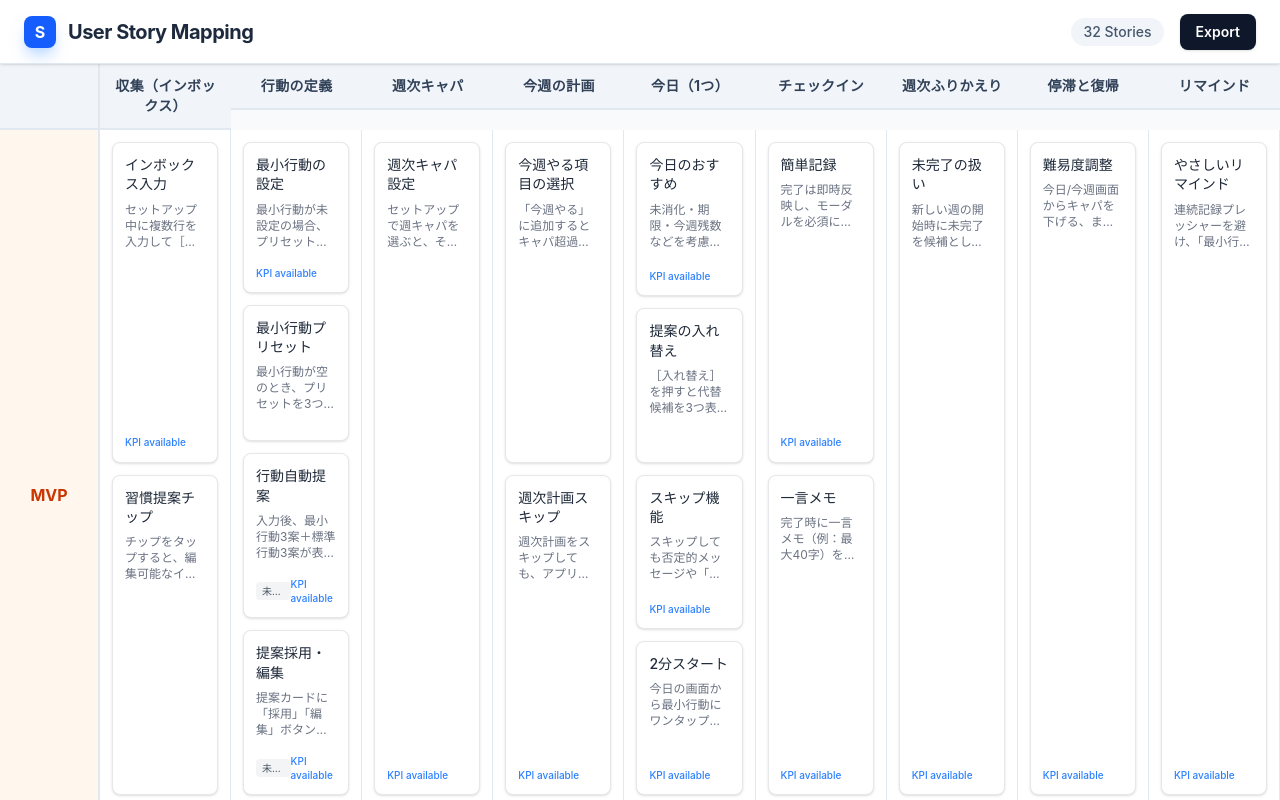
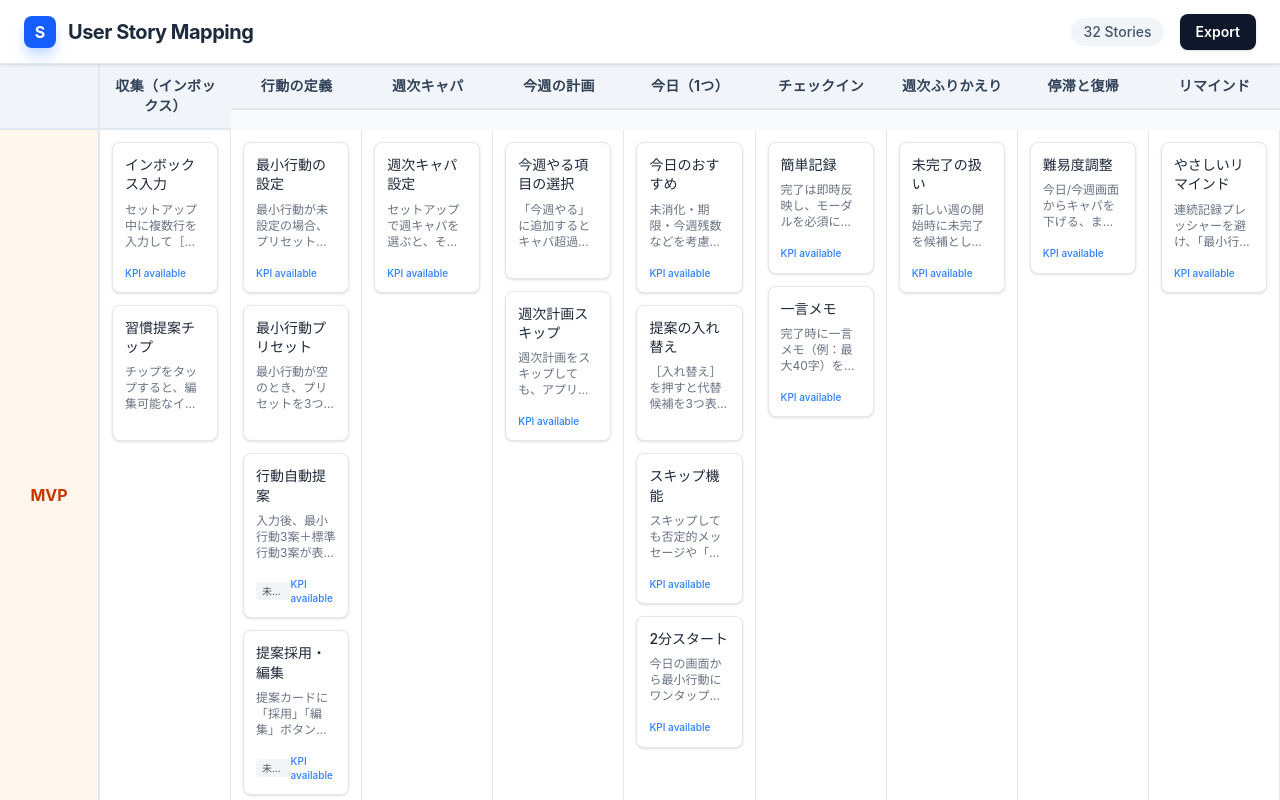
Before and after one commit to mottodora/user-story, a React (Vite) app: page / in a window 1280 px wide. Built offline with nearby package versions, Linux system fonts and the light colour scheme.

Commit message:
feat: Implement drag and drop for stories
- Enable vertical and horizontal drag and drop for stories
- Add SortableStoryCard and StoryMapCell components
- Update StoryMapBoard to handle story reordering and moving between releases/activities

```diff
--- a/src/App.tsx
+++ b/src/App.tsx
@@ -32,6 +32,11 @@ function App() {
     setData({ ...data, activities: newActivities });
   };
 
+  const handleStoryUpdate = (newStories: Story[]) => {
+    if (!data) return;
+    setData({ ...data, stories: newStories });
+  };
+
   return (
     <div className="h-screen w-screen flex flex-col overflow-hidden bg-slate-50 text-slate-900">
       <header className="flex-none h-16 px-6 bg-white border-b border-slate-200 shadow-sm z-40 flex items-center justify-between">
@@ -60,6 +65,7 @@ function App() {
               data={data}
               onStoryClick={setEditingStory}
               onActivityReorder={handleActivityReorder}
+              onStoryUpdate={handleStoryUpdate}
             />
             <EditStoryModal
               story={editingStory}
--- a/src/components/SortableActivityHeader.tsx
+++ b/src/components/SortableActivityHeader.tsx
@@ -16,7 +16,10 @@ export const SortableActivityHeader: React.FC<SortableActivityHeaderProps> = ({
         transform,
         transition,
         isDragging
-    } = useSortable({ id });
+    } = useSortable({
+        id,
+        data: { type: 'Activity' }
+    });
 
     const style = {
         transform: CSS.Translate.toString(transform),
--- /dev/null
+++ b/src/components/SortableStoryCard.tsx
@@ -0,0 +1,39 @@
+import React from 'react';
+import { useSortable } from '@dnd-kit/sortable';
+import { CSS } from '@dnd-kit/utilities';
+import { StoryCard } from './StoryCard';
+import type { Story } from '../types';
+
+interface SortableStoryCardProps {
+    story: Story;
+    onClick?: (story: Story) => void;
+}
+
+export const SortableStoryCard: React.FC<SortableStoryCardProps> = ({ story, onClick }) => {
+    const {
+        attributes,
+        listeners,
+        setNodeRef,
+        transform,
+        transition,
+        isDragging,
+    } = useSortable({ id: story.id, data: { type: 'Story', story } });
+
+    const style = {
+        transform: CSS.Translate.toString(transform),
+        transition,
+        opacity: isDragging ? 0.5 : 1,
+    };
+
+    return (
+        <div
+            ref={setNodeRef}
+            style={style}
+            {...attributes}
+            {...listeners}
+            className="touch-none" // prevent scrolling on touch devices while dragging
+        >
+            <StoryCard story={story} onClick={onClick} />
+        </div>
+    );
+};
--- a/src/components/StoryMapBoard.tsx
+++ b/src/components/StoryMapBoard.tsx
@@ -2,8 +2,9 @@ import React, { useMemo, useState } from 'react';
 import type { StoryMapData, Story } from '../types';
 import { ActivityHeader } from './ActivityHeader';
 import { ReleaseHeader } from './ReleaseHeader';
+import { SortableActivityHeader } from './SortableActivityHeader';
+import { StoryMapCell } from './StoryMapCell';
 import { StoryCard } from './StoryCard';
-import { SortableActivityHeader } from './SortableActivityHeader';
 import {
     DndContext,
     closestCenter,
@@ -15,6 +16,7 @@ import {
     defaultDropAnimationSideEffects,
     type DragStartEvent,
     type DragEndEvent,
+    type DragOverEvent,
 } from '@dnd-kit/core';
 import {
     arrayMove,
@@ -27,10 +29,17 @@ interface StoryMapBoardProps {
     data: StoryMapData;
     onStoryClick?: (story: Story) => void;
     onActivityReorder?: (newOrder: string[]) => void;
+    onStoryUpdate?: (newStories: Story[]) => void;
 }
 
-export const StoryMapBoard: React.FC<StoryMapBoardProps> = ({ data, onStoryClick, onActivityReorder }) => {
+export const StoryMapBoard: React.FC<StoryMapBoardProps> = ({
+    data,
+    onStoryClick,
+    onActivityReorder,
+    onStoryUpdate
+}) => {
     const [activeId, setActiveId] = useState<string | null>(null);
+    const [activeStory, setActiveStory] = useState<Story | null>(null);
 
     const sensors = useSensors(
         useSensor(PointerSensor, {
@@ -54,7 +63,7 @@ export const StoryMapBoard: React.FC<StoryMapBoardProps> = ({ data, onStoryClick
             map.set(r, row);
         });
 
-        // Populate stories
+        // Populate stories - maintain relative order from data.stories
         data.stories.forEach(story => {
             const row = map.get(story.release);
             if (row) {
@@ -68,22 +77,88 @@ export const StoryMapBoard: React.FC<StoryMapBoardProps> = ({ data, onStoryClick
     }, [data]);
 
     const handleDragStart = (event: DragStartEvent) => {
-        setActiveId(event.active.id as string);
+        const { active } = event;
+        setActiveId(active.id as string);
+        if (active.data.current?.type === 'Story') {
+            setActiveStory(active.data.current.story as Story);
+        }
+    };
+
+    const handleDragOver = (event: DragOverEvent) => {
+        const { active, over } = event;
+        if (!over) return;
+
+        const activeType = active.data.current?.type;
+        const overType = over.data.current?.type;
+
+        // Give priority to Story dragging logic
+        if (activeType === 'Story' && onStoryUpdate) {
+            const activeId = active.id as string;
+            const overId = over.id as string;
+
+            // Find current story and its index
+            const activeIndex = data.stories.findIndex(s => s.id === activeId);
+            const activeStory = data.stories[activeIndex];
+            if (!activeStory) return;
+
+            if (overType === 'Story') {
+                const overIndex = data.stories.findIndex(s => s.id === overId);
+                const overStory = data.stories[overIndex];
+
+                if (activeStory.activity !== overStory.activity || activeStory.release !== overStory.release) {
+                    // Moving to different list (cell)
+                    const newStories = [...data.stories];
+                    // Update metadata first
+                    newStories[activeIndex] = {
+                        ...activeStory,
+                        activity: overStory.activity,
+                        release: overStory.release
+                    };
+                    // Move in array
+                    const reorderedStories = arrayMove(newStories, activeIndex, overIndex);
+                    onStoryUpdate(reorderedStories);
+                } else if (activeIndex !== overIndex) {
+                    // Reordering within same list
+                    const reorderedStories = arrayMove(data.stories, activeIndex, overIndex);
+                    onStoryUpdate(reorderedStories);
+                }
+            } else if (overType === 'Cell') {
+                // Moving to an empty area in a cell
+                const { release, activity } = over.data.current || {};
+
+                if (activeStory.activity !== activity || activeStory.release !== release) {
+                    const newStories = [...data.stories];
+                    newStories[activeIndex] = {
+                        ...activeStory,
+                        activity: activity,
+                        release: release
+                    };
+                    // If moving to a cell, we usually append or keep order?
+                    // To keep it simple, just update metadata.
+                    // However, if we don't move it in the array, it might jump around if the sort logic relies on array order.
+                    // But here grouping relies on metadata.
+                    onStoryUpdate(newStories);
+                }
+            }
+        }
     };
 
     const handleDragEnd = (event: DragEndEvent) => {
         const { active, over } = event;
 
-        if (over && active.id !== over.id) {
+        // Handle Activity Reordering
+        if (active.data.current?.type === 'Activity' && over && active.id !== over.id) {
             const oldIndex = data.activities.indexOf(active.id as string);
             const newIndex = data.activities.indexOf(over.id as string);
 
-            if (onActivityReorder) {
+            if (onActivityReorder && oldIndex !== -1 && newIndex !== -1) {
                 const newOrder = arrayMove(data.activities, oldIndex, newIndex);
                 onActivityReorder(newOrder);
             }
         }
+
         setActiveId(null);
+        setActiveStory(null);
     };
 
     const dropAnimation = {
@@ -101,6 +176,7 @@ export const StoryMapBoard: React.FC<StoryMapBoardProps> = ({ data, onStoryClick
             sensors={sensors}
             collisionDetection={closestCenter}
             onDragStart={handleDragStart}
+            onDragOver={handleDragOver}
             onDragEnd={handleDragEnd}
         >
             <div className="overflow-auto h-full w-full bg-slate-50 scrollbar-thin scrollbar-thumb-slate-300">
@@ -133,23 +209,13 @@ export const StoryMapBoard: React.FC<StoryMapBoardProps> = ({ data, onStoryClick
                             {data.activities.map(activity => {
                                 const stories = grid.get(release)?.get(activity) || [];
                                 return (
-                                    <div
+                                    <StoryMapCell
                                         key={`${release}-${activity}`}
-                                        className="p-3 border-b border-r border-slate-200 min-h-[160px] bg-white group/cell hover:bg-sky-50/30 transition-colors flex flex-col gap-3"
-                                    >
-                                        {stories.map(story => (
-                                            <StoryCard
-                                                key={story.id}
-                                                story={story}
-                                                onClick={onStoryClick}
-                                            />
-                                        ))}
-
-                                        {/* Add Button Placeholder - Visible on Hover */}
-                                        <button className="mt-auto opacity-0 group-hover/cell:opacity-100 transition-opacity w-full py-2 border-2 border-dashed border-slate-200 rounded-lg text-slate-400 hover:border-blue-300 hover:text-blue-500 hover:bg-blue-50 text-sm font-medium">
-                                            + Add Story
-                                        </button>
-                                    </div>
+                                        release={release}
+                                        activity={activity}
+                                        stories={stories}
+                                        onStoryClick={onStoryClick}
+                                    />
                                 );
                             })}
                         </React.Fragment>
@@ -157,7 +223,13 @@ export const StoryMapBoard: React.FC<StoryMapBoardProps> = ({ data, onStoryClick
                 </div>
             </div>
             <DragOverlay dropAnimation={dropAnimation}>
-                {activeId ? <ActivityHeader title={activeId} /> : null}
+                {activeId ? (
+                    activeStory ? (
+                        <StoryCard story={activeStory} />
+                    ) : (
+                        <ActivityHeader title={activeId} />
+                    )
+                ) : null}
             </DragOverlay>
         </DndContext>
     );
--- /dev/null
+++ b/src/components/StoryMapCell.tsx
@@ -0,0 +1,46 @@
+import React from 'react';
+import { useDroppable } from '@dnd-kit/core';
+import { SortableContext, verticalListSortingStrategy } from '@dnd-kit/sortable';
+import { SortableStoryCard } from './SortableStoryCard';
+import type { Story } from '../types';
+
+interface StoryMapCellProps {
+    release: string;
+    activity: string;
+    stories: Story[];
+    onStoryClick?: (story: Story) => void;
+}
+
+export const StoryMapCell: React.FC<StoryMapCellProps> = ({ release, activity, stories, onStoryClick }) => {
+    const cellId = `${release}-${activity}`;
+    const { setNodeRef } = useDroppable({
+        id: cellId,
+        data: {
+            type: 'Cell',
+            release,
+            activity,
+        },
+    });
+
+    return (
+        <div
+            ref={setNodeRef}
+            className="p-3 border-b border-r border-slate-200 min-h-[160px] bg-white group/cell hover:bg-sky-50/30 transition-colors flex flex-col gap-3"
+        >
+            <SortableContext items={stories.map(s => s.id)} strategy={verticalListSortingStrategy}>
+                {stories.map(story => (
+                    <SortableStoryCard
+                        key={story.id}
+                        story={story}
+                        onClick={onStoryClick}
+                    />
+                ))}
+            </SortableContext>
+
+            {/* Add Button Placeholder - Visible on Hover */}
+            <button className="mt-auto opacity-0 group-hover/cell:opacity-100 transition-opacity w-full py-2 border-2 border-dashed border-slate-200 rounded-lg text-slate-400 hover:border-blue-300 hover:text-blue-500 hover:bg-blue-50 text-sm font-medium">
+                + Add Story
+            </button>
+        </div>
+    );
+};
```
